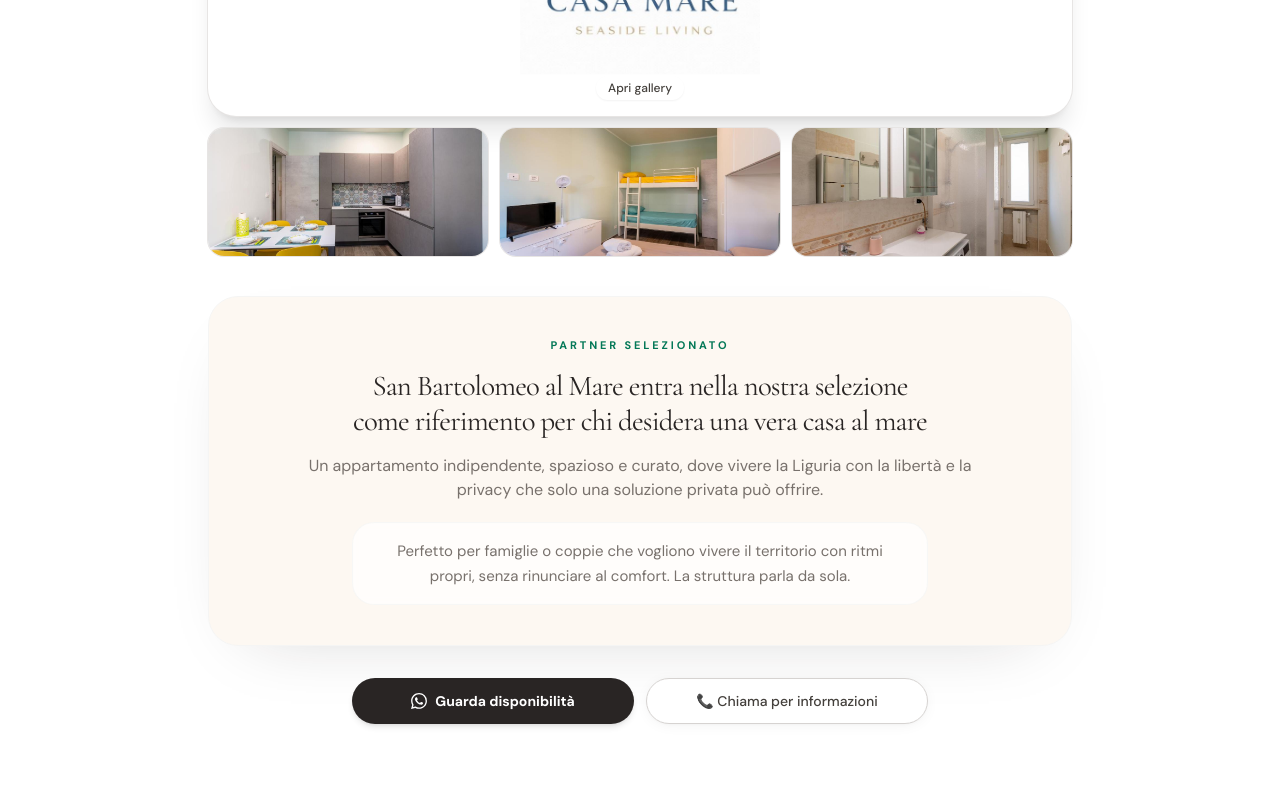
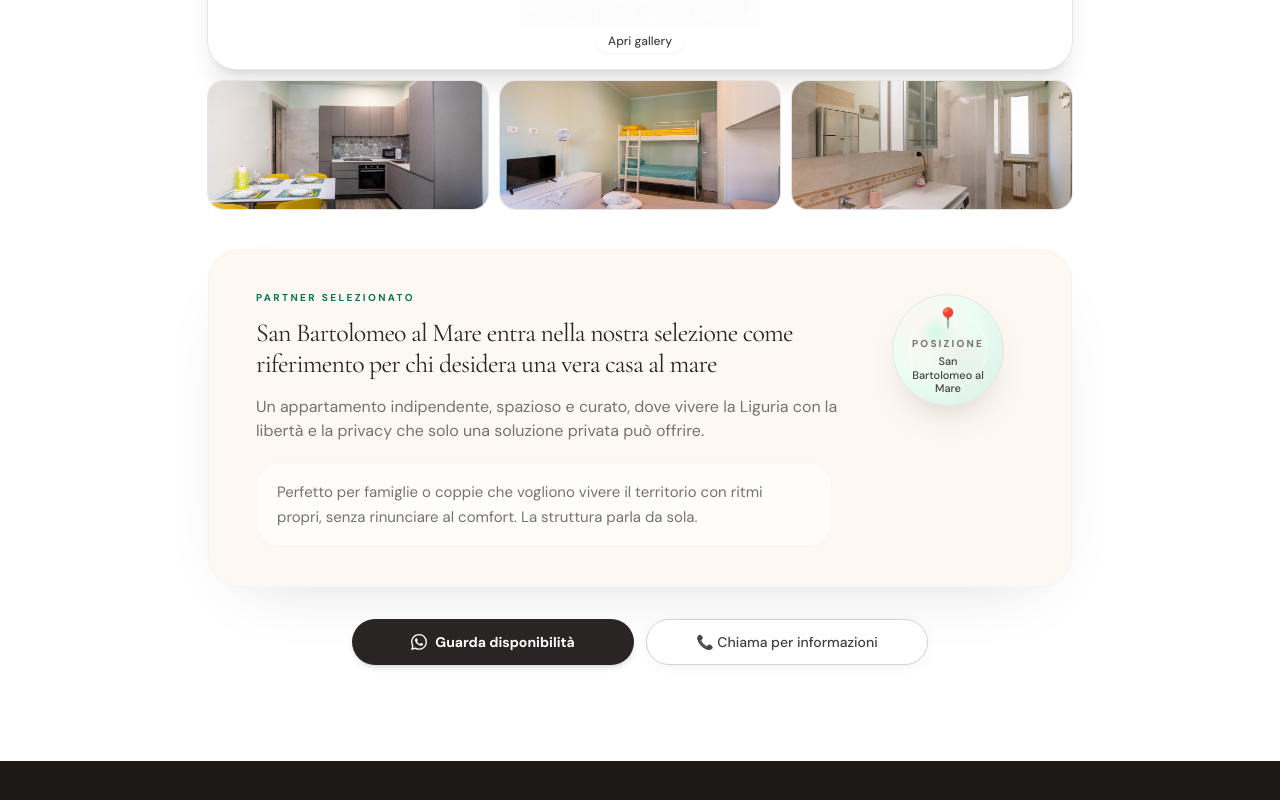
Before and after one commit to Manuell00/la-terrazza-web, a Next.js app: page /partner in a window 1280 px wide. Shown: the part 2660-3460 px from the top of the page. Built offline with nearby package versions, Linux system fonts and the light colour scheme; no server answers.

Commit message:
Add location badge to partner description cards

```diff
--- a/src/components/PartnerPageClient.tsx
+++ b/src/components/PartnerPageClient.tsx
@@ -65,6 +65,8 @@ const content = {
         "Abbiamo scelto MaRoSa House per la sua capacità di unire il calore di una vera casa con il carattere autentico della Liguria. Posizione strategica tra Rapallo, Santa Margherita Ligure e Portofino — non una camera d'albergo, ma uno spazio tutto tuo dove sentirti davvero a casa.",
       descSecondary:
         "Eleganza discreta, atmosfera familiare e quella cura per i dettagli che si vede e si sente. Un posto pensato per farti stare bene, dal primo all'ultimo minuto.",
+      locationLabel: "Posizione",
+      locationSub: "Rapallo Riviera Ligure",
       cta1: "Vai al sito",
       ctaWa: "Contatta via WhatsApp",
     },
@@ -77,6 +79,8 @@ const content = {
         "San Bartolomeo al Mare entra nella nostra selezione come riferimento per chi desidera una vera casa al mare. Un appartamento indipendente, spazioso e curato, dove vivere la Liguria con la libertà e la privacy che solo una soluzione privata può offrire.",
       descSecondary:
         "Perfetto per famiglie o coppie che vogliono vivere il territorio con ritmi propri, senza rinunciare al comfort. La struttura parla da sola.",
+      locationLabel: "Posizione",
+      locationSub: "San Bartolomeo al Mare",
       cta1: "Scopri l'appartamento",
       cta2: "Guarda disponibilità",
       ctaPhone: "Chiama per informazioni",
@@ -107,6 +111,8 @@ const content = {
         "We chose MaRoSa House for its ability to blend the warmth of a real home with authentic Ligurian character. Perfectly located between Rapallo, Santa Margherita Ligure, and Portofino — not a hotel room, but a space that feels genuinely yours from the first evening.",
       descSecondary:
         "Understated elegance, a welcoming atmosphere, and attention to detail you can both see and feel. Designed to make you feel good from the first moment to the last.",
+      locationLabel: "Location",
+      locationSub: "Rapallo Ligurian Riviera",
       cta1: "Visit website",
       ctaWa: "Contact via WhatsApp",
     },
@@ -119,6 +125,8 @@ const content = {
         "San Bartolomeo al Mare joins our selection as the ideal destination for those seeking a true seaside retreat. An independent, spacious, and thoughtfully furnished apartment — offering the privacy and freedom that only a private property can deliver.",
       descSecondary:
         "Perfect for couples or families who want to experience the Ligurian coast at their own pace, without compromising on comfort. The space speaks for itself.",
+      locationLabel: "Location",
+      locationSub: "San Bartolomeo al Mare",
       cta1: "Explore the property",
       cta2: "Check availability",
       ctaPhone: "Call for information",
@@ -168,6 +176,8 @@ interface PartnerSectionProps {
   label: string;
   description: string;
   descSecondary: string;
+  locationLabel: string;
+  locationSub: string;
   featuredImage: string;
   gridImages: string[];
   lightboxImages: string[];
@@ -190,6 +200,8 @@ function PartnerSection({
   label,
   description,
   descSecondary,
+  locationLabel,
+  locationSub,
   featuredImage,
   gridImages,
   lightboxImages,
@@ -235,25 +247,44 @@ function PartnerSection({
         {/* 3 — DESCRIPTION */}
         <AnimatedSection className="mb-8">
           <div className={`rounded-[30px] border border-stone-100 ${bg === "cream" ? "bg-white" : "bg-cream-50"} p-7 shadow-[0_24px_70px_-42px_rgba(28,25,23,0.22)] md:p-10`}>
-            <div className="mx-auto max-w-2xl text-center">
-            <p className="mb-4 text-center text-[11px] font-semibold uppercase tracking-[0.26em] text-emerald-700">
+            <div className="mx-auto grid max-w-3xl items-start gap-6 md:grid-cols-[minmax(0,1fr)_9.5rem] md:gap-8">
+              <div className="text-center md:text-left">
+                <p className="mb-3 text-center text-[10px] font-semibold uppercase tracking-[0.24em] text-emerald-700 md:text-left">
                   {label}
                 </p>
-            <p className="mx-auto mb-4 max-w-xl font-serif text-[1.55rem] leading-[1.2] tracking-[-0.03em] text-stone-800 md:text-[1.8rem]">
+                <p className="mx-auto mb-4 max-w-xl font-serif text-[1.42rem] leading-[1.2] tracking-[-0.03em] text-stone-800 md:mx-0 md:max-w-2xl md:text-[1.62rem]">
                   {highlightPhrase}
                 </p>
                 {remainingDescription && (
-              <p className="mx-auto max-w-2xl text-center text-[15px] leading-relaxed text-stone-500 md:text-base">
+                  <p className="mx-auto max-w-2xl text-center text-[15px] leading-relaxed text-stone-500 md:mx-0 md:text-left md:text-base">
                     {remainingDescription}
                   </p>
                 )}
                 {descSecondary && (
-              <div className="mx-auto mt-5 max-w-xl rounded-[22px] border border-stone-100/80 bg-white/70 px-5 py-4 backdrop-blur-sm">
-                <p className="text-center text-sm leading-relaxed text-stone-500 md:text-[15px]">
+                  <div className="mx-auto mt-5 max-w-xl rounded-[22px] border border-stone-100/80 bg-white/70 px-5 py-4 backdrop-blur-sm md:mx-0">
+                    <p className="text-center text-sm leading-relaxed text-stone-500 md:text-left md:text-[15px]">
                       {descSecondary}
                     </p>
                   </div>
                 )}
+              </div>
+
+              <div className="mx-auto flex flex-col items-center justify-center md:pt-1">
+                <div className="relative flex h-28 w-28 items-center justify-center overflow-hidden rounded-full border border-stone-200 bg-[radial-gradient(circle_at_30%_30%,#fef7ed_0%,#ecfdf5_45%,#d6efe3_100%)] shadow-[0_18px_40px_-24px_rgba(28,25,23,0.35)]">
+                  <div className="absolute inset-4 rounded-full border border-white/60" />
+                  <div className="absolute left-[28%] top-[24%] h-6 w-6 rounded-full bg-emerald-100/80 blur-sm" />
+                  <div className="absolute right-[24%] bottom-[26%] h-8 w-8 rounded-full bg-stone-200/70 blur-md" />
+                  <div className="relative z-10 flex flex-col items-center text-center">
+                    <span className="text-xl">📍</span>
+                    <span className="mt-1 text-[10px] font-semibold uppercase tracking-[0.22em] text-stone-500">
+                      {locationLabel}
+                    </span>
+                    <span className="mt-1 max-w-[5rem] text-[11px] font-medium leading-tight text-stone-700">
+                      {locationSub}
+                    </span>
+                  </div>
+                </div>
+              </div>
             </div>
           </div>
         </AnimatedSection>
@@ -377,6 +408,8 @@ export default function PartnerPageClient() {
         label={c.marosa.label}
         description={c.marosa.description}
         descSecondary={c.marosa.descSecondary}
+        locationLabel={c.marosa.locationLabel}
+        locationSub={c.marosa.locationSub}
         featuredImage={marosaFeatured}
         gridImages={marosaGridImages}
         lightboxImages={marosaLightboxImages}
@@ -397,6 +430,8 @@ export default function PartnerPageClient() {
         label={c.sanBartolomeo.label}
         description={c.sanBartolomeo.description}
         descSecondary={c.sanBartolomeo.descSecondary}
+        locationLabel={c.sanBartolomeo.locationLabel}
+        locationSub={c.sanBartolomeo.locationSub}
         featuredImage={sanBartolomeoLogo}
         gridImages={sanBartolomeoImages}
         lightboxImages={sanBartolomeoImages}
```
Lines whose indentation alone changed are shown as unchanged.
